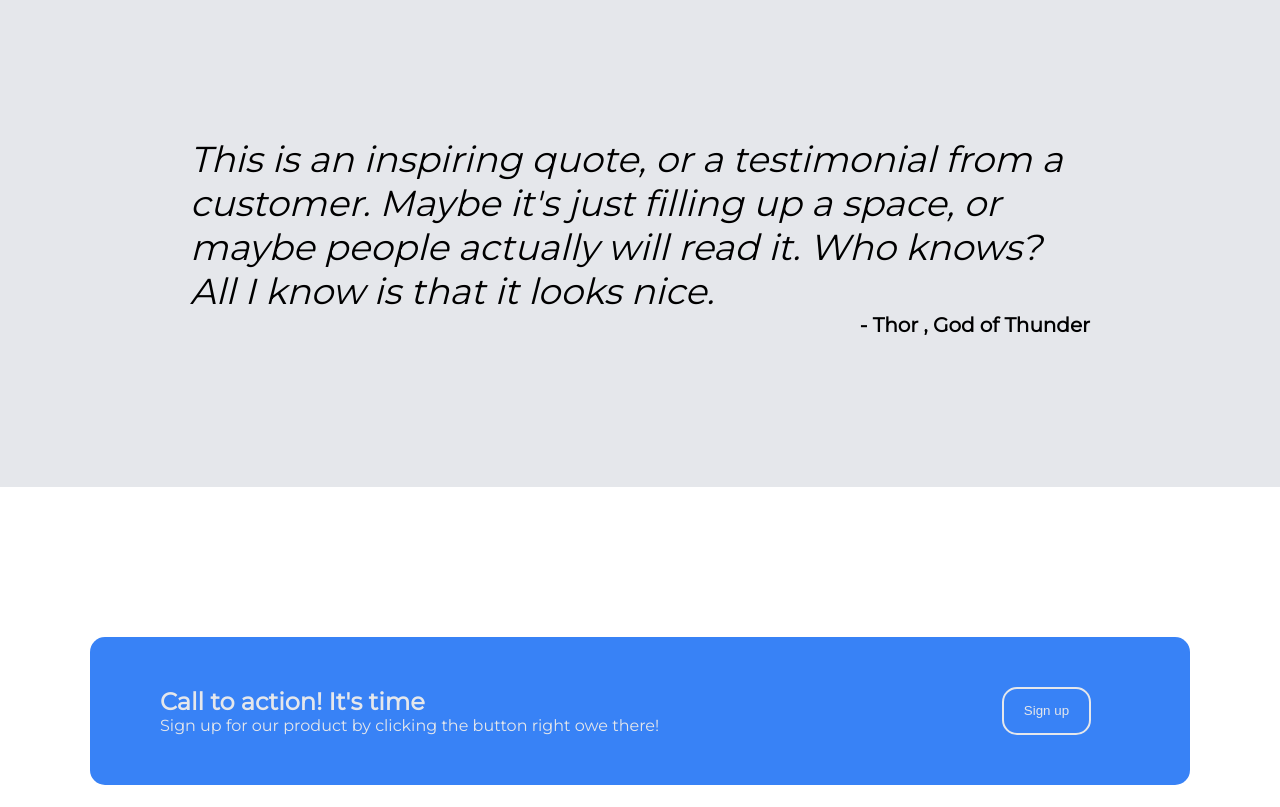
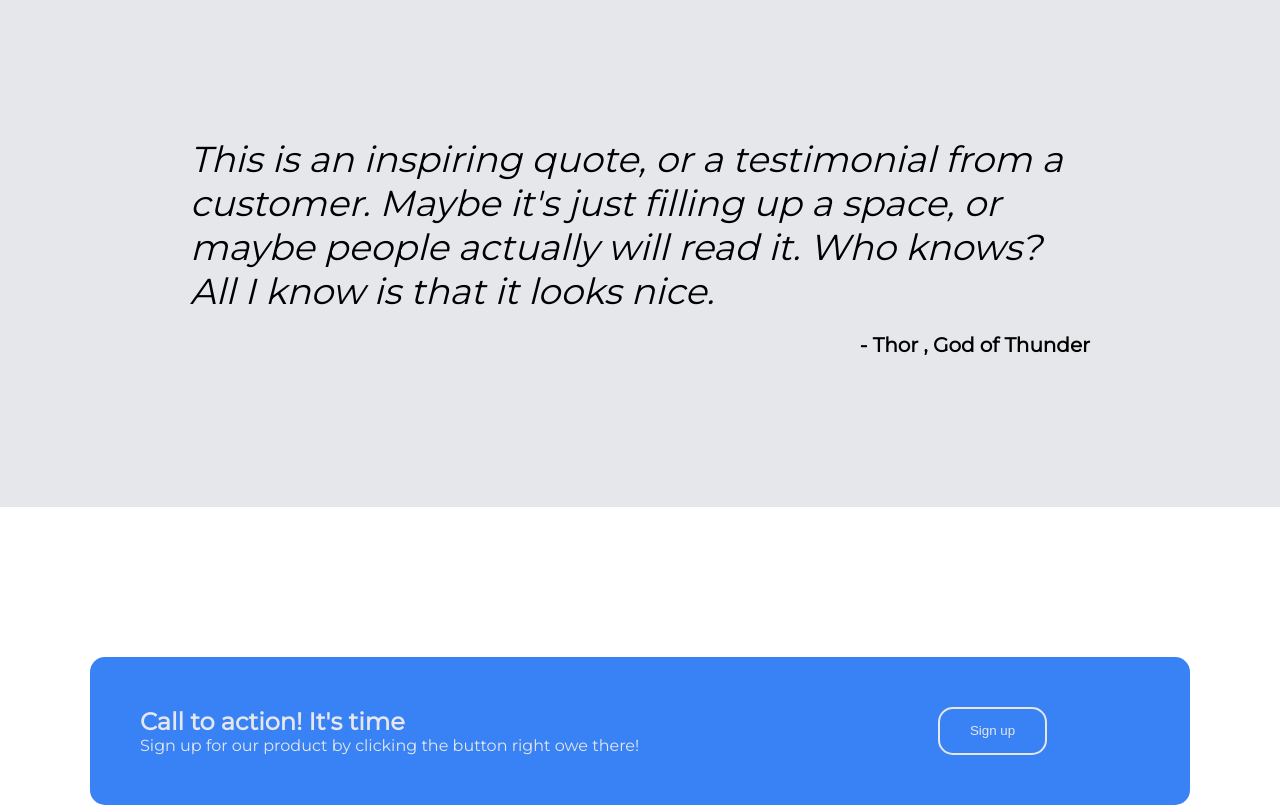
Before and after one commit to yegi6e/Project-Landing-Page, a plain HTML site: page index.html in a window 1280 px wide. Shown: the part 1300-2107 px from the top of the page. Drawn offline with Linux system fonts and the light colour scheme.

Commit message:
flex for all block

```diff
--- a/style.css
+++ b/style.css
@@ -105,6 +105,7 @@ h1 {
     justify-content: center;
     flex-basis: 50px;
     text-align: center;
+    flex-wrap: wrap;
 }
 .card {
     flex-basis: 200px;
@@ -128,21 +129,27 @@ h1 {
     display: flex;
     padding: 150px 0px;
 
+
 }
 .quote .text {
     margin: auto;
-    flex-basis: 900px;
+    flex-basis: 1000px;
+    display: flex;
+    flex-direction: column;
+    gap: 20px;
 }
 
 .quote-text {
     font-size: 36px;
     font-style: italic;
+    margin: 0px 50px;
 }
 .quote-auther {
     display: flex;
     justify-content: end;
     font-weight: bold;
     font-size: 20px;
+    margin-right: 50px;
 }
 
 /* --- CTA ---*/
@@ -157,21 +164,24 @@ h1 {
     background-color: #3882f6;
     padding: 50px 50px;
     border-radius: 15px;
-    margin: 150px 0px;
+    margin: 150px 50px;
     flex-basis: 1000px;
     display: flex;
     justify-content: center;
+    flex-wrap: wrap;
+    gap: 20px;
+    /* margin: 0px 50px; */
 }
 .cta-text {
     flex-grow: 3;
-    padding-left: 20px;
     color: #E5e7eb;
+    justify-self: start;
 }
 
 .cta-button {
     flex-grow: 1;
     display: flex;
-    justify-content: center;
+    justify-content: start;
 }
 
 .cta-text-title {
@@ -181,16 +191,15 @@ h1 {
 
 .SiUp {
     background-color: #3882f6;
-    padding: 0px 20px;
     color: #E5e7eb;
     border-radius: 15px;
     border-color: #E5e7eb;
     border-style: solid;
+    padding: 10px 30px;
 }
 
 .SiUp:hover {
     background-color: #4675c1;
-
 }
 
 .footer {
```
